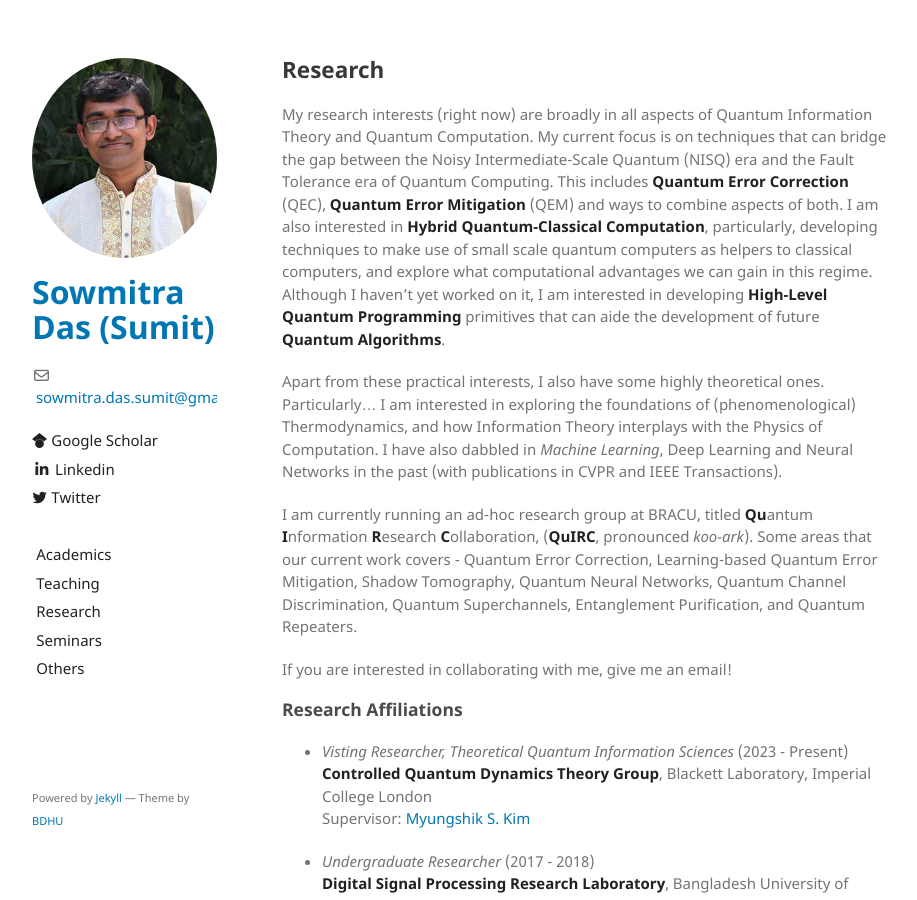
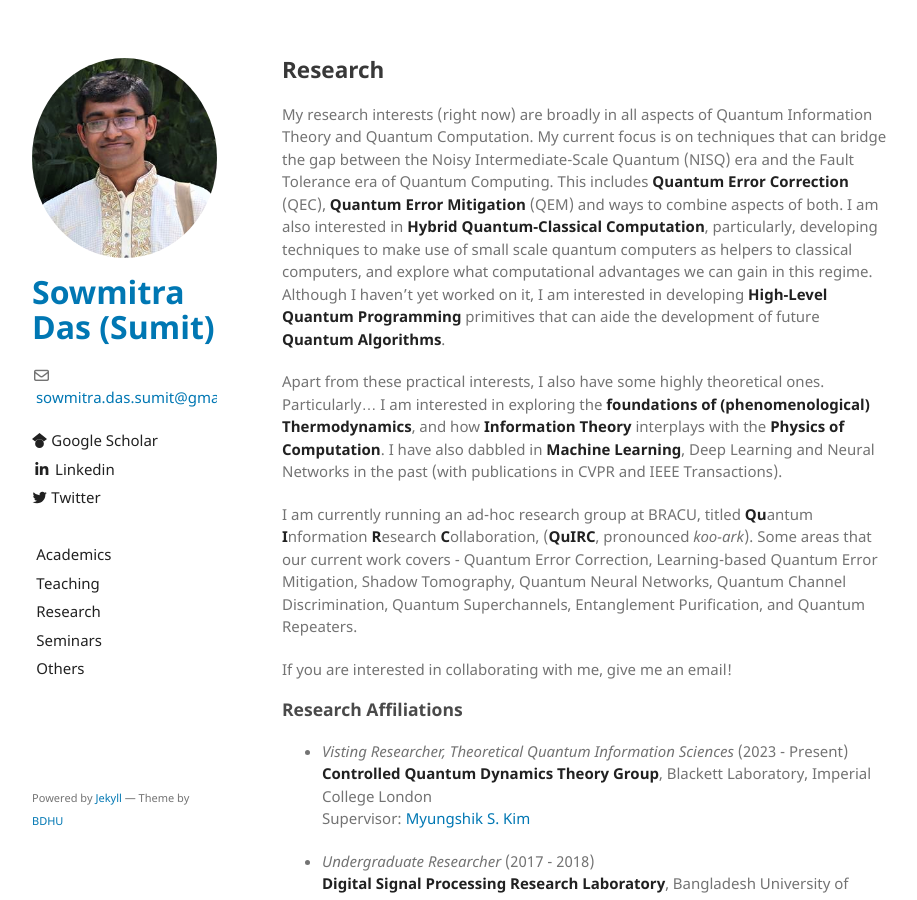
Before and after one commit to sowmitra-das-sumit/sowmitra-das-sumit.github.io, a Jekyll site: the page built from research.md, in a window 1280 px wide and 900 px high. Shown: the whole window, without its empty margins (178-1095 px from the left). Built offline with Jekyll 4.4.1, drawn with Linux system fonts in a browser that asks for light colours; the repository's description, which GitHub fills in, is left out; our own code applies the rules of GitHub Pages for plain Markdown files.

```diff
--- a/research.md
+++ b/research.md
@@ -6,7 +6,7 @@ layout: default
 
 My research interests (right now) are broadly in all aspects of Quantum Information Theory and Quantum Computation. My current focus is on techniques that can bridge the gap between the Noisy Intermediate-Scale Quantum (NISQ) era and the Fault Tolerance era of Quantum Computing. This includes **Quantum Error Correction** (QEC), **Quantum Error Mitigation** (QEM) and ways to combine aspects of both. I am also interested in **Hybrid Quantum-Classical Computation**, particularly, developing techniques to make use of small scale quantum computers as helpers to classical computers, and explore what computational advantages we can gain in this regime. Although I haven't yet worked on it, I am interested in developing **High-Level Quantum Programming** primitives that can aide the development of future **Quantum Algorithms**.
 
-Apart from these practical interests, I also have some highly theoretical ones. Particularly... I am interested in exploring the foundations of (phenomenological) Thermodynamics, and how Information Theory interplays with the Physics of Computation. I have also dabbled in _Machine Learning_, Deep Learning and Neural Networks in the past (with publications in CVPR and IEEE Transactions).
+Apart from these practical interests, I also have some highly theoretical ones. Particularly... I am interested in exploring the **foundations of (phenomenological) Thermodynamics**, and how **Information Theory** interplays with the **Physics of Computation**. I have also dabbled in **Machine Learning**, Deep Learning and Neural Networks in the past (with publications in CVPR and IEEE Transactions).
 
 I am currently running an ad-hoc research group at BRACU, titled **Qu**antum **I**nformation **R**esearch **C**ollaboration, (**QuIRC**, pronounced _koo-ark_). Some areas that our current work covers - Quantum Error Correction, Learning-based Quantum Error Mitigation, Shadow Tomography, Quantum Neural Networks, Quantum Channel Discrimination, Quantum Superchannels, Entanglement Purification, and Quantum Repeaters.
 
```
